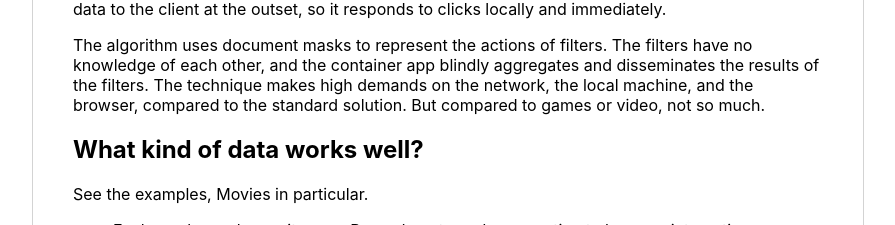
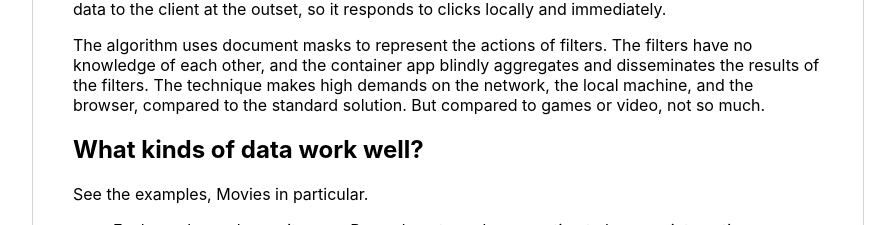
Before and after one commit to johndimm/filterpanel-csv, a Next.js app: page / in a window 1280 px wide. Shown: the part 4960-5185 px from the top of the page, without its empty margins (192-1087 px from the left). Built offline with nearby package versions, Linux system fonts and the light colour scheme.

Commit message:
Type, new version of filterpanel.

```diff
--- a/package.json
+++ b/package.json
@@ -12,7 +12,7 @@
     "csv-string": "^4.0.1",
     "express": "^4.17.1",
     "fast-csv": "^4.3.6",
-    "filterpanel": "^1.0.55",
+    "filterpanel": "^1.0.56",
     "fs": "^0.0.1-security",
     "next": "10.0.6",
     "react": "17.0.2",
--- a/src/pages/index.js
+++ b/src/pages/index.js
@@ -184,7 +184,7 @@ const Ecommerce = () => {
 
 			<p>The algorithm uses document masks to represent the actions of filters. The filters have no knowledge of each other, and the container app blindly aggregates and disseminates the results of the filters.  The technique makes high demands on the network, the local machine, and the browser, compared to the standard solution.  But compared to games or video, not so much.</p>
 
-			<h2>What kind of data works well?</h2>
+			<h2>What kinds of data work well?</h2>
 			<p>
 				See the examples, Movies in particular.
 				<ul>
```
